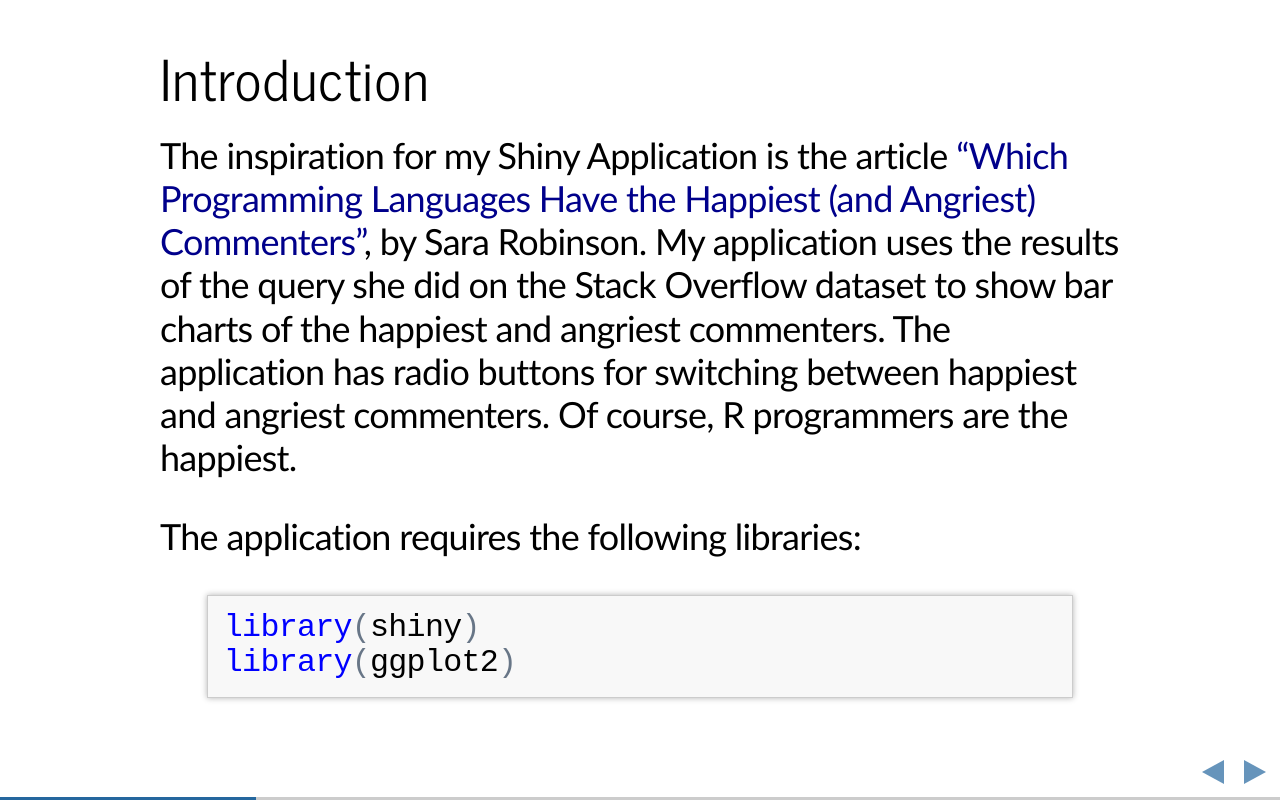
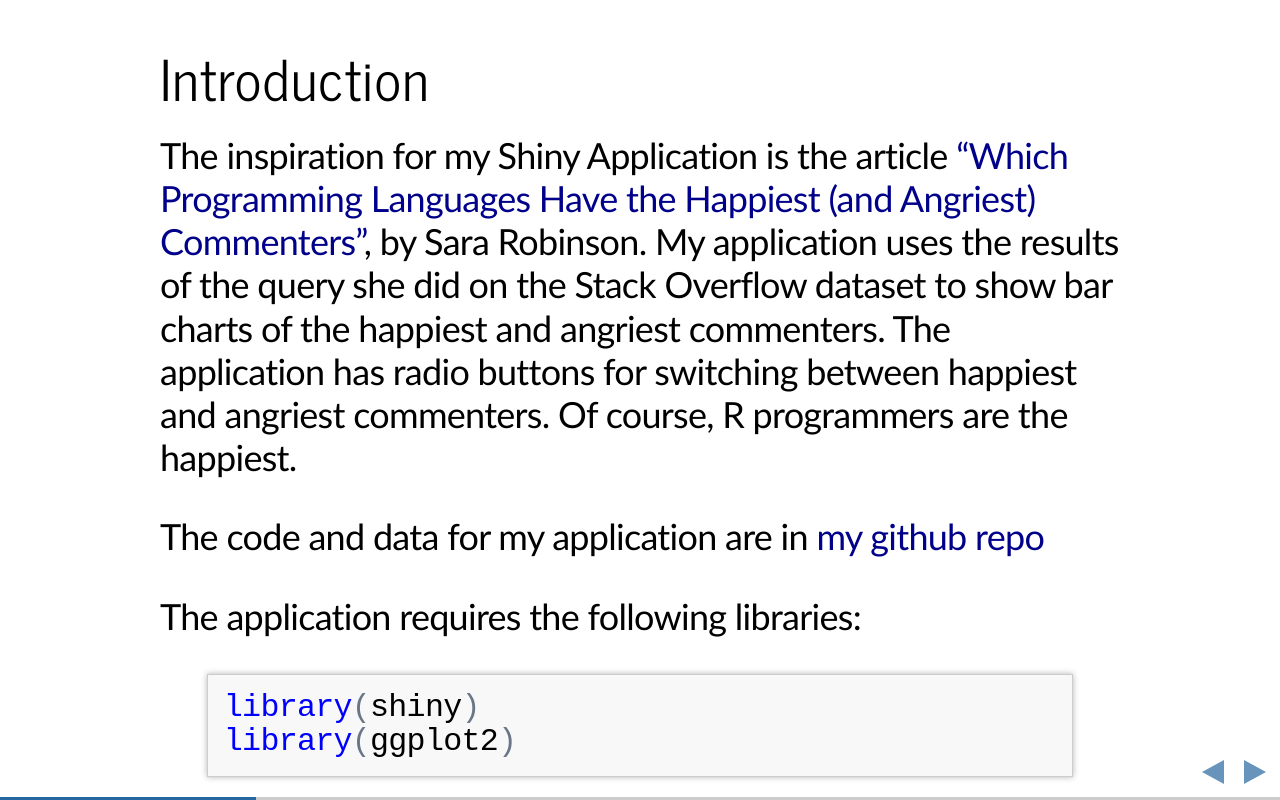
Before and after one commit to chuckxx/ShinyHappy, a plain HTML site: page index.html in a window 1280 px wide. Both pictures are taken after a click on the element 1261 px from the left and 772 px from the top of the page. Drawn offline with Linux system fonts and the light colour scheme.

Commit message:
Third Commit

```diff
--- a/index.html
+++ b/index.html
@@ -797,6 +797,8 @@ hljs.initHighlightingOnLoad();
 <p>The inspiration for my Shiny Application is the article <a href="https://hackernoon.com/which-programming-languages-have-the-happiest-and-angriest-commenters-ebe91b3852ed#.2339ersmo">&ldquo;Which Programming Languages Have the Happiest
 (and Angriest) Commenters&rdquo;</a>, by Sara Robinson. My application uses the results of the query she did on the Stack Overflow dataset to show bar charts of the happiest and angriest commenters.  The application has radio buttons for switching between happiest and angriest commenters.  Of course, R programmers are the happiest.</p>
 
+<p>The code and data for my application are in <a href="https://github.com/chuckxx/ShinyHappy">my github repo</a></p>
+
 <p>The application requires the following libraries:</p>
 
 <pre><code class="r">library(shiny)
```
Also changed, not shown: 2 other files.
